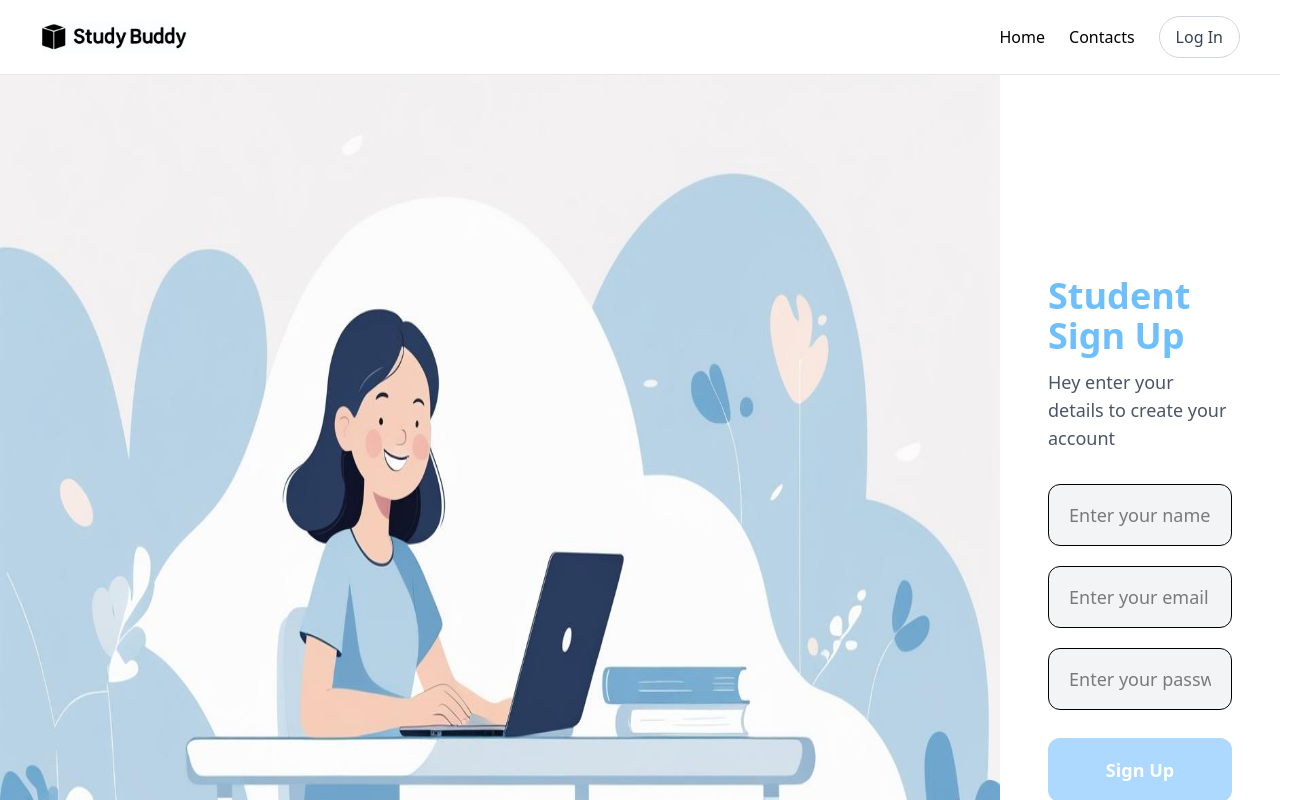
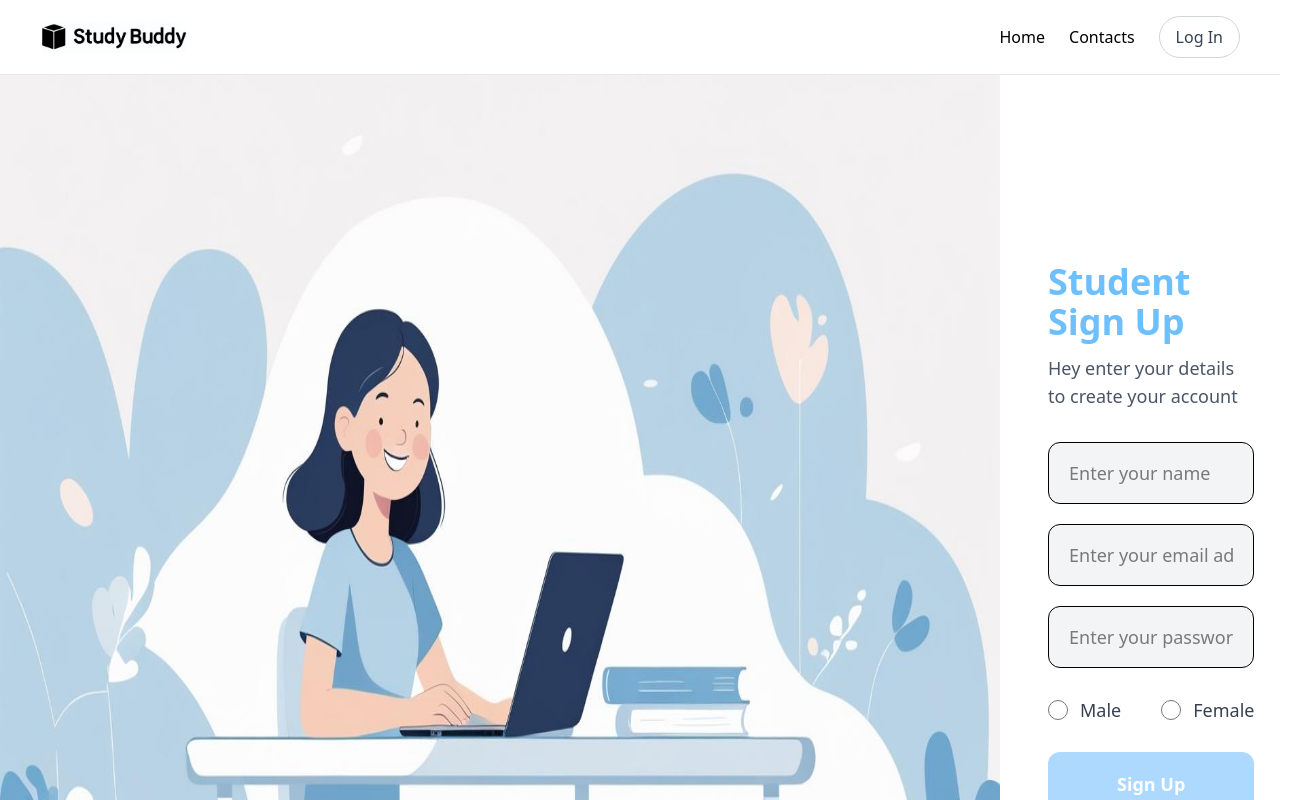
Before and after one commit to rajdeep-2004/studybuddy, a React (Vite) app: page /signup in a window 1280 px wide. Shown: the top 800 px of the page, 1302 px wide, since content can reach past the window. Built offline with nearby package versions, Linux system fonts and the light colour scheme; no server answers.

Commit message:
Profile Pic Added

```diff
--- a/src/pages/Dashboard.jsx
+++ b/src/pages/Dashboard.jsx
@@ -78,12 +78,18 @@ export default function Dashboard() {
       <div className="flex-1 px-10 py-8">
         {/* Header */}
         <div className="mb-8">
+          <div className="flex justify-between">
+            <div>
               <h1 className="text-3xl font-bold mb-1">
                 Welcome back, {firstName}!
               </h1>
               <p className="text-gray-600">
                 Ready to crush your study goals today?
               </p>
+            </div>
+
+            <img src={userData.avatar} className="h-15"></img>
+          </div>
         </div>
 
         {/* Summary Cards */}
--- a/src/pages/SignUpPage.jsx
+++ b/src/pages/SignUpPage.jsx
@@ -1,8 +1,9 @@
 import React, { useState } from "react";
-import { db } from "../firebase.jsx";
+import { db, storage } from "../firebase.jsx";
 import { useAuth } from "../context/AuthContext.jsx";
-import { useNavigate, Link } from "react-router";
+import { useNavigate, Link } from "react-router-dom";
 import { doc, setDoc } from "firebase/firestore";
+import { ref, uploadBytes, getDownloadURL } from "firebase/storage";
 import Navbar from "../components/Navbar.jsx";
 
 const SignUpPage = () => {
@@ -12,29 +13,53 @@ const SignUpPage = () => {
   const [email, setEmail] = useState("");
   const [password, setPassword] = useState("");
   const [create, setCreate] = useState(false);
+  const [gender, setGender] = useState("");
 
-  function handleSignup() {
+  const handleSignup = async () => {
+    if (!name || !email || !password || !gender) {
+      alert("Please fill all the fields including gender.");
+      return;
+    }
+
     setCreate(true);
-    signup(email, password)
-      .then(async (userCredentials) => {
-        await setDoc(doc(db, "users", userCredentials.user.uid), {
-          uid: userCredentials.user.uid,
-          name: name,
-          email: email,
+    try {
+      const userCredentials = await signup(email, password);
+      const uid = userCredentials.user.uid;
+
+      // Step 1: Fetch avatar from API as blob
+      const avatarURL = gender === "male"
+        ? "https://avatar.iran.liara.run/public/boy"
+        : "https://avatar.iran.liara.run/public/girl";
+
+      const response = await fetch(avatarURL);
+      const blob = await response.blob();
+
+      // Step 2: Upload avatar to Firebase Storage
+      const fileRef = ref(storage, `studybuddy/users/avatars/${uid}/${name}.png`);
+      await uploadBytes(fileRef, blob);
+      const downloadURL = await getDownloadURL(fileRef);
+
+      // Step 3: Store user data with avatar URL in Firestore
+      await setDoc(doc(db, "users", uid), {
+        uid,
+        name,
+        email,
         joinedGroups: [],
         resourcesShared: 0,
         sessionsCreated: 0,
         totalTodos: 0,
-          completedTodos: 0
+        completedTodos: 0,
+        avatar: downloadURL,
       });
+
       setCreate(false);
       navigate("/dashboard");
-      })
-      .catch((error) => {
+    } catch (error) {
       alert(error.message);
+      console.error("Signup error:", error);
       setCreate(false);
-      });
     }
+  };
 
   return (
     <>
@@ -68,7 +93,6 @@ const SignUpPage = () => {
           />
 
           {/* Right side form */}
-
           <div className="w-1/2 flex items-center justify-center bg-white p-12">
             <div className="w-full max-w-xl">
               <h1 className="text-4xl font-bold text-[rgb(109,191,254)] mb-3">
@@ -102,6 +126,32 @@ const SignUpPage = () => {
                 onChange={(e) => setPassword(e.target.value)}
               />
 
+              <div className="flex items-center gap-10 mb-7">
+                <label className="flex items-center gap-3 cursor-pointer">
+                  <input
+                    type="radio"
+                    name="gender"
+                    value="male"
+                    className="w-5 h-5 cursor-pointer"
+                    checked={gender === "male"}
+                    onChange={(e) => setGender(e.target.value)}
+                  />
+                  <span className="text-lg text-gray-700">Male</span>
+                </label>
+
+                <label className="flex items-center gap-3 cursor-pointer">
+                  <input
+                    type="radio"
+                    name="gender"
+                    value="female"
+                    className="w-5 h-5 cursor-pointer"
+                    checked={gender === "female"}
+                    onChange={(e) => setGender(e.target.value)}
+                  />
+                  <span className="text-lg text-gray-700">Female</span>
+                </label>
+              </div>
+
               <button
                 className="w-full bg-[rgb(173,216,255)] border-2 border-[rgb(173,216,255)] text-white font-semibold text-lg py-4 rounded-xl transition hover:text-black hover:bg-white"
                 onClick={handleSignup}
```
Lines whose indentation alone changed are shown as unchanged.
